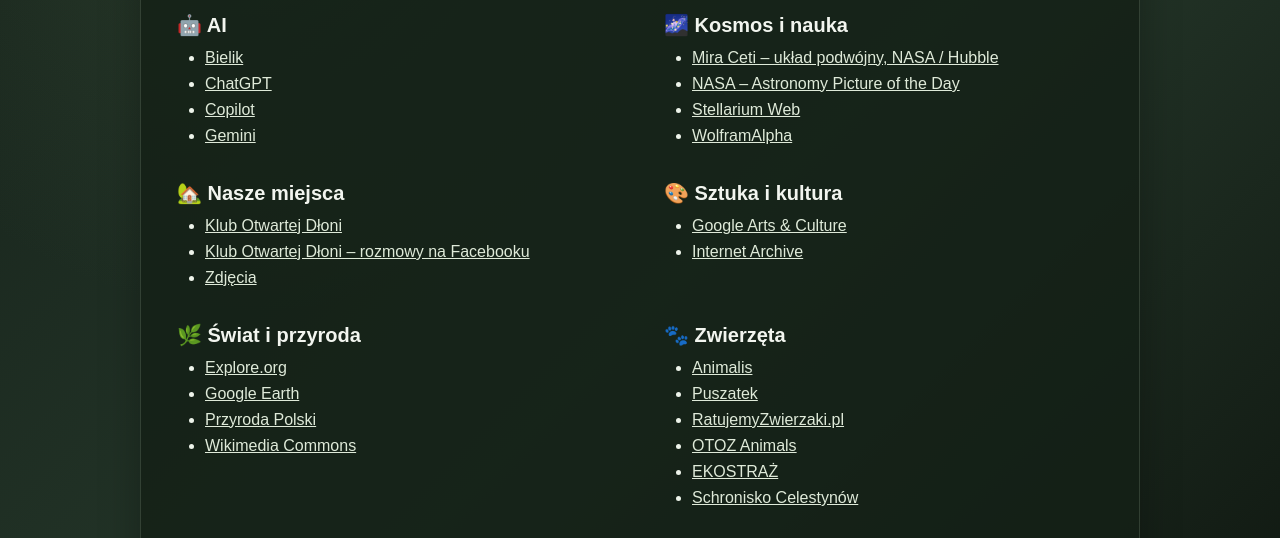
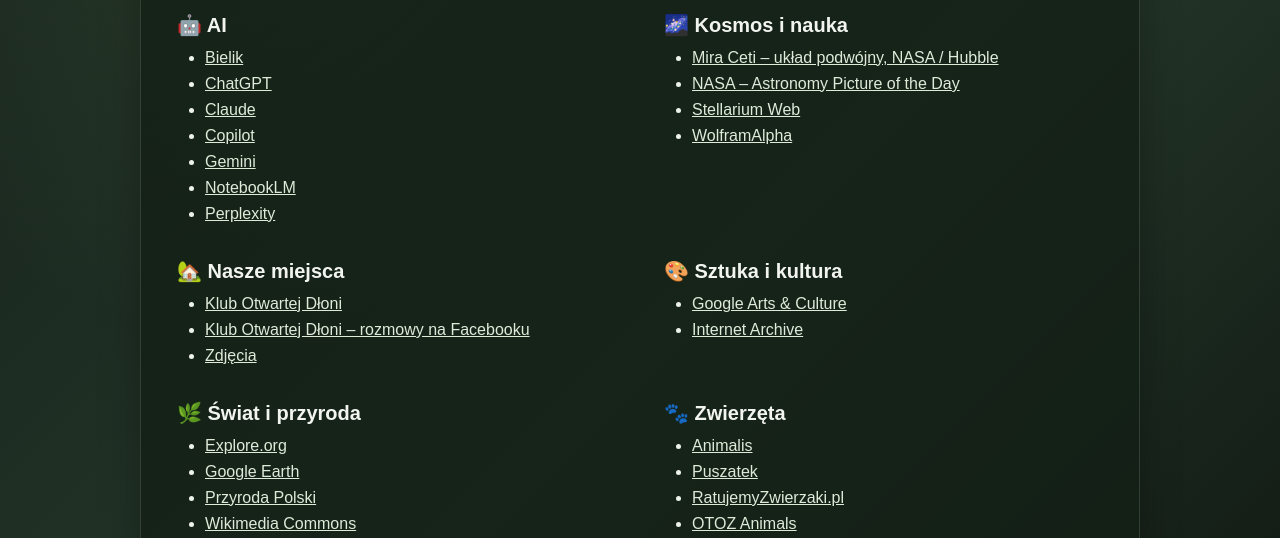
Before and after one commit to klubotwartejdloni/kod, a plain HTML site: page linki.html in a window 1280 px wide. Shown: the part 225-763 px from the top of the page. Drawn offline with Linux system fonts and the light colour scheme.

Commit message:
Dodaj Perplexity, NotebookLM i Claude do AI

```diff
--- a/linki.html
+++ b/linki.html
@@ -79,8 +79,11 @@ p { line-height: 1.65; }
         <ul class="links-list">
           <li><a href="https://bielik.ai/" target="_blank" rel="noopener noreferrer">Bielik</a></li>
           <li><a href="https://chatgpt.com/" target="_blank" rel="noopener noreferrer">ChatGPT</a></li>
+          <li><a href="https://claude.ai/" target="_blank" rel="noopener noreferrer">Claude</a></li>
           <li><a href="https://copilot.microsoft.com/" target="_blank" rel="noopener noreferrer">Copilot</a></li>
           <li><a href="https://gemini.google.com/" target="_blank" rel="noopener noreferrer">Gemini</a></li>
+          <li><a href="https://notebooklm.google.com/" target="_blank" rel="noopener noreferrer">NotebookLM</a></li>
+          <li><a href="https://www.perplexity.ai/" target="_blank" rel="noopener noreferrer">Perplexity</a></li>
         </ul>
       </section>
 
```
